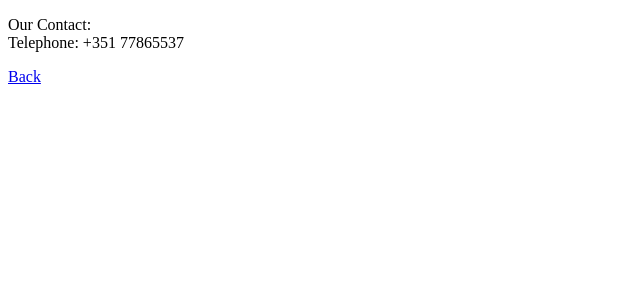
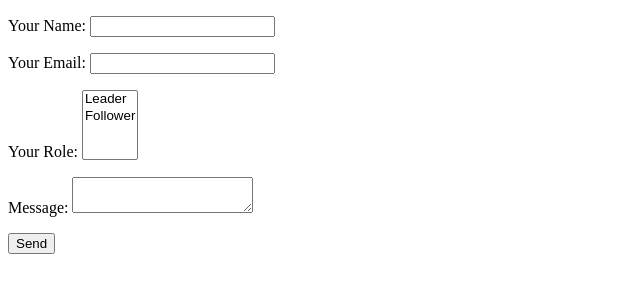
Before and after one commit to rodassaf/helloworld, a plain HTML site: page contact.html in a window 1280 px wide. Shown: the whole page, without its empty margins (0-640 px from the left). Drawn offline with Linux system fonts and the light colour scheme.

Commit message:
Update contact.html

```diff
--- a/contact.html
+++ b/contact.html
@@ -7,10 +7,26 @@
     <title>Contact</title>
 </head>
 <body>
-    <p>Our Contact: <br>
-    Telephone: +351 77865537
-    </p>
-    <a href="index.html">Back</a>
+<form name="contact" method="POST" data-netlify="true">
+  <p>
+    <label>Your Name: <input type="text" name="name" /></label>
+  </p>
+  <p>
+    <label>Your Email: <input type="email" name="email" /></label>
+  </p>
+  <p>
+    <label>Your Role: <select name="role[]" multiple>
+      <option value="leader">Leader</option>
+      <option value="follower">Follower</option>
+    </select></label>
+  </p>
+  <p>
+    <label>Message: <textarea name="message"></textarea></label>
+  </p>
+  <p>
+    <button type="submit">Send</button>
+  </p>
+</form>
 
 </body>
 </html>
```
